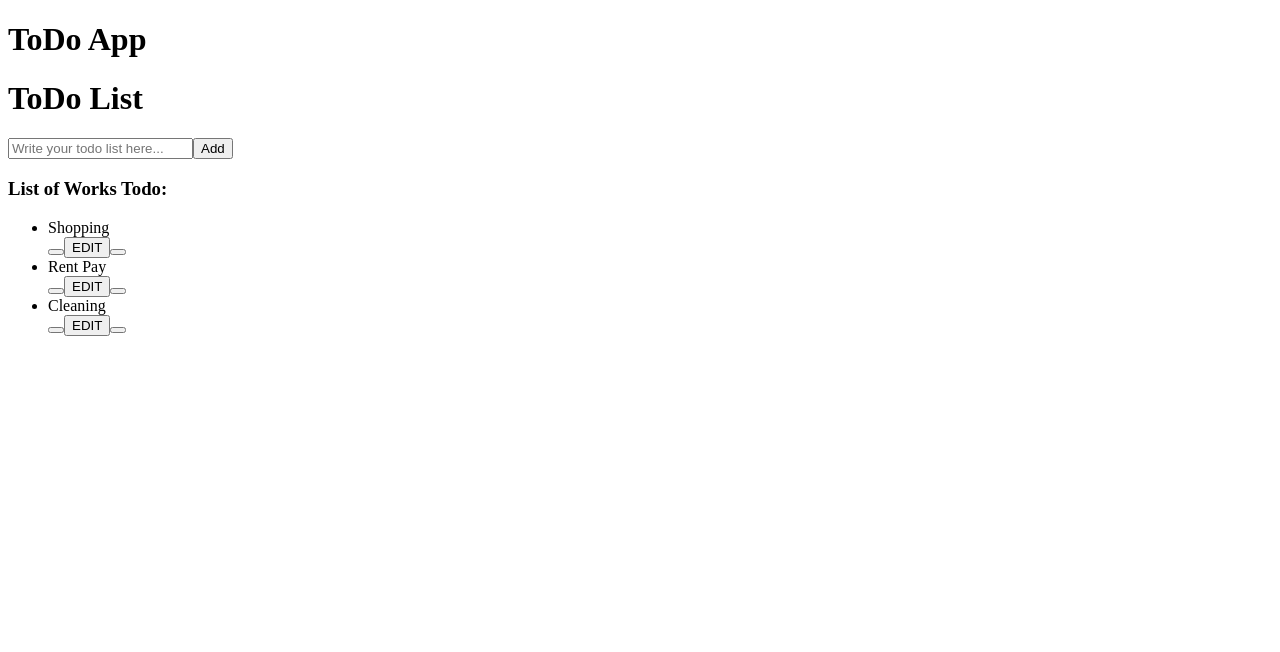
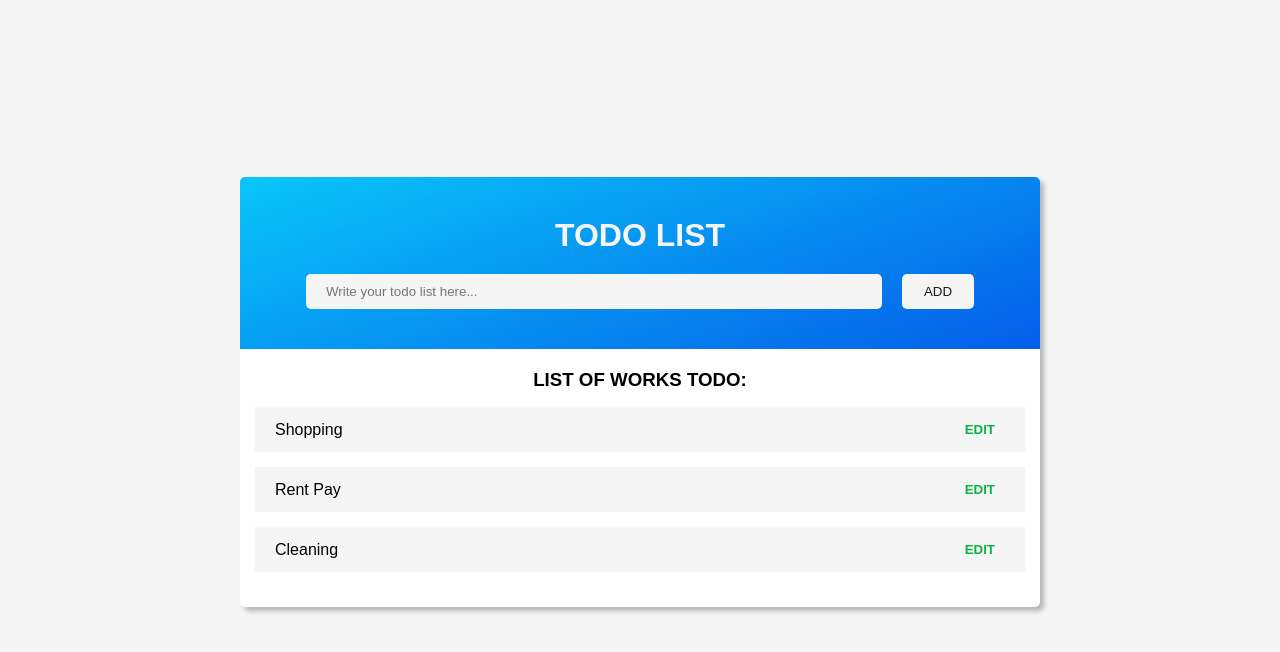
Before and after one commit to DeyanaNikolova/Angular-june-2023, an Angular app in the folder to-do-app/to-do-app/: page / in a window 1280 px wide. Shown: the top 652 px of the page. Built offline with nearby package versions, Linux system fonts and the light colour scheme.

Commit message:
Add styles to components

```diff
--- a/to-do-app/to-do-app/src/app/app.component.css
+++ b/to-do-app/to-do-app/src/app/app.component.css
@@ -0,0 +1,7 @@
+.todo {
+    width: 800px;
+    border-radius: 5px;
+    background: #fff;
+    box-shadow: 4px 4px 5px rgba(82, 82, 82, .4);
+    text-align: center;
+}
--- a/to-do-app/to-do-app/src/app/app.component.html
+++ b/to-do-app/to-do-app/src/app/app.component.html
@@ -1,10 +1,10 @@
 
 <h1>{{ title }}</h1>
 <div class="todo">
-  <div class="header">
+
     <app-header />
-  </div>
-  <div class="todolist">
+
+
     <app-todo-list />
-  </div>
+
 </div>
--- a/to-do-app/to-do-app/src/app/header/header.component.css
+++ b/to-do-app/to-do-app/src/app/header/header.component.css
@@ -0,0 +1,31 @@
+.header {
+    border-radius: 5px 5px 0 0;
+    padding: 40px;
+    background-image: linear-gradient(340deg, #045de9 0%, #09c6f9 100%);
+}
+
+.todo-input {
+    width: 80%;
+    padding: 10px 20px;
+    margin-right: 20px;
+    border: none;
+    border-radius: 5px;
+    color: var(--light-dark);
+    background-color: var(--light);
+}
+
+.btn-add {
+    padding: 10px 22px;
+    border: none;
+    border-radius: 5px;
+    color: var(--deep-dark);
+    background-color: var(--light);
+    text-transform: uppercase;
+    cursor: pointer;
+    transition: color .3s, background-color .3s;
+}
+
+.btn-add:hover {
+    color: #fff;
+    background-color: var(--light-dark);
+}
--- a/to-do-app/to-do-app/src/app/header/header.component.html
+++ b/to-do-app/to-do-app/src/app/header/header.component.html
@@ -1,3 +1,5 @@
+<div class="header">
 <h1>ToDo List</h1>
 <input type="text" class="todo-input" placeholder="Write your todo list here...">
 <button class="btn-add">Add</button>
+</div>
--- a/to-do-app/to-do-app/src/app/todos/todo-list/todo-list.component.css
+++ b/to-do-app/to-do-app/src/app/todos/todo-list/todo-list.component.css
@@ -0,0 +1,55 @@
+.todolist {
+    padding: 20px 0;
+}
+
+.todolist h3 {
+    text-transform: uppercase;
+    margin-bottom: 16px;
+}
+
+.todolist li {
+    display: flex;
+    justify-content: space-between;
+    align-items: center;
+    margin: 15px;
+    padding-left: 20px;
+    text-align: left;
+    list-style: none;
+    background-color: var(--light);
+}
+
+.tools {
+    display: inline-block;
+}
+
+.tools button {
+    padding: 15px 10px;
+    border: none;
+    background-color: transparent;
+    cursor: pointer;
+    transition: background-color .3s;
+}
+
+.tools button:hover {
+    background-color: #ddd;
+}
+
+.complete {
+    color: var(--light-blue);
+}
+
+.edit {
+    font-weight: bold;
+    color: rgb(15, 179, 69);
+}
+
+.delete {
+    color: tomato;
+}
+
+.completed {
+    font-size: 12px;
+    color: var(--light-dark);
+    text-decoration: line-through;
+    font-style: italic;
+}
--- a/to-do-app/to-do-app/src/app/todos/todo-list/todo-list.component.html
+++ b/to-do-app/to-do-app/src/app/todos/todo-list/todo-list.component.html
@@ -1,3 +1,4 @@
+<div class="todolist">
 <h3>List of Works Todo:</h3>
 <p class="error-info"></p>
 <ul>
@@ -23,3 +24,4 @@
         </div>
     </li>
 </ul>
+</div>
--- a/to-do-app/to-do-app/src/styles.css
+++ b/to-do-app/to-do-app/src/styles.css
@@ -1 +1,32 @@
 /* You can add global styles to this file, and also import other style files */
+* {
+    box-sizing: border-box;
+    margin: 0;
+    padding: 0;
+}
+
+:root {
+    --deep-dark: rgb(26, 26, 26);
+    --light-dark: rgb(79, 82, 92);
+    --light-blue: rgb(0, 132, 255);
+    --dark-blue: rgb(2, 84, 161);
+    --light: rgb(245, 245, 245);
+}
+
+body {
+    display: flex;
+    justify-content: center;
+    margin-top: 120px;
+    font-family: 'Montserrat', sans-serif;
+    background-color: var(--light);
+}
+
+h1 {
+    color: var(--light);
+    margin-bottom: 20px;
+    text-transform: uppercase;
+}
+
+.fas {
+	pointer-events: none;
+}
```
